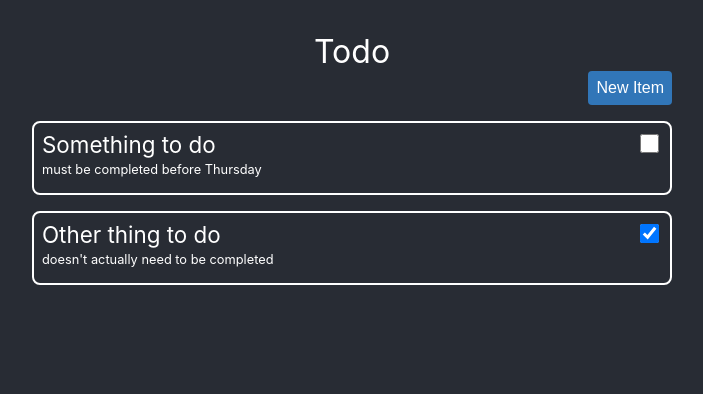
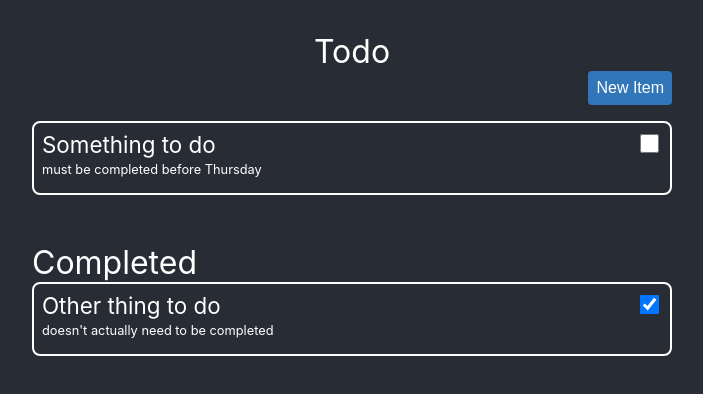
Before and after one commit to ethaniel0/Waffle-List, a React (Create React App) app: page / in a window 1280 px wide. Both pictures are taken after a click on the checkbox 937 px from the left and 233 px from the top of the page. Shown: the top 394 px of the page, without its empty margins (288-991 px from the left). Built offline with nearby package versions, Linux system fonts and the light colour scheme.

Commit message:
toggle completion status

```diff
--- a/src/App.js
+++ b/src/App.js
@@ -41,8 +41,22 @@ function App() {
           {add && <NewForm addItem={addItem} close={() => showAdd(false)} /> }
         </div>
         {items.map((item, ind) => (
-          <Item details={item} ind={ind} select={setSelectItem} edit={setEditItem} clicked={ind === selectItem} editable={ind === editItem} onDelete={deleteItem} editItem={changeItem}  />
-        ))}
+            !item.completed && <Item details={item} ind={ind} select={setSelectItem} edit={setEditItem} clicked={ind === selectItem} editable={ind === editItem} onDelete={deleteItem} editItem={changeItem}  />
+          )
+        )}
+
+        {
+          items.filter(item => item.completed).length > 0 &&
+            <div style={{marginTop: '3rem'}}>
+              <span className='title'>Completed</span>
+              {
+                items.map((item, ind) => (
+                    item.completed && <Item details={item} ind={ind} select={setSelectItem} edit={setEditItem} clicked={ind === selectItem} editable={ind === editItem} onDelete={deleteItem} editItem={changeItem}  />
+                  )
+                )
+              }
+            </div>
+        }
 
       </div>
     </div>
--- a/src/components/Item.js
+++ b/src/components/Item.js
@@ -16,6 +16,16 @@ const Item = ({ details, clicked, ind, select, onDelete, editable, edit, editIte
         edit(-1);
     }
 
+    const complete = (checked) => {
+        editItem(ind, {
+            title: details.title,
+            notes: details.notes,
+            date: details.date,
+            completed: checked
+        });
+        edit(-1);
+    }
+
     return (
 
         <div className='item' onClick={!editable ? () => select(clicked ? -1 : ind) : () => {}}>
@@ -24,7 +34,7 @@ const Item = ({ details, clicked, ind, select, onDelete, editable, edit, editIte
                 <>
                     <div className='item-top'>
                         <span className='item-title'> {details.title}</span>
-                        <input onClick={e => e.stopPropagation()} type="checkbox" />
+                        <input onChange={(e) => complete(e.currentTarget.checked)} onClick={e => e.stopPropagation()} checked={details.completed} type="checkbox" />
                     </div>
                     <div className='item-body'>
                     {
```
Also changed, not shown: 1 other file (tests, documents, lock files or other folders).
